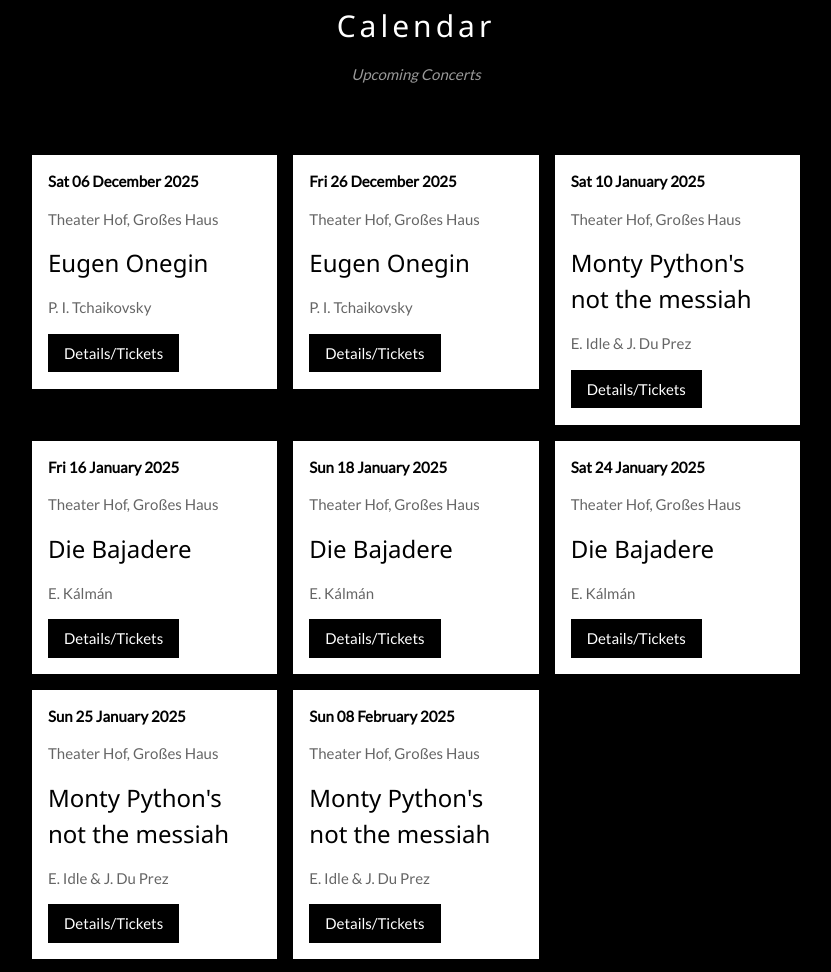
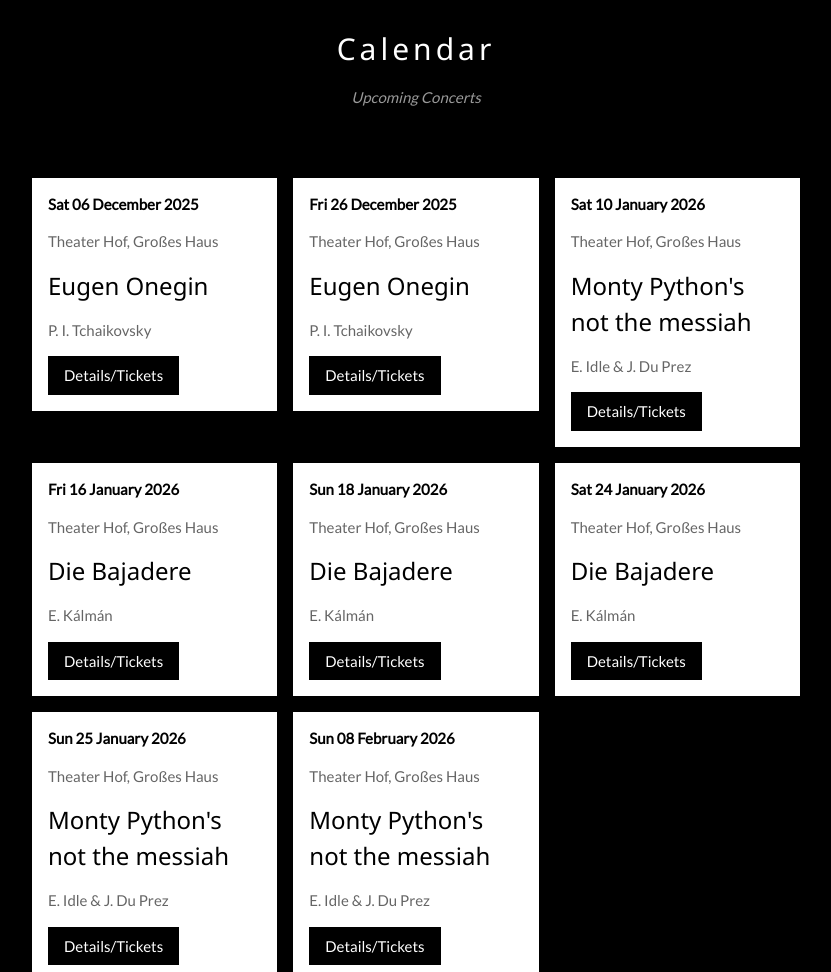
Before and after one commit to rubenhawwer/test1, a plain HTML site: page index.html in a window 1280 px wide. Shown: the part 1627-2599 px from the top of the page, without its empty margins (224-1055 px from the left). Drawn offline with nearby package versions, Linux system fonts and the light colour scheme.

Commit message:
Update index.html

```diff
--- a/index.html
+++ b/index.html
@@ -90,7 +90,7 @@ the Mozarteum Orchestra Salzburg, österreichischen Ensemble für neue Musik (OE
  the Symphony Orchestra of the University Mozarteum, and the Savaria Szimfonikus Zenekar-Orchester. He has also assisted the Vienna Symphony Orchestra and collaborated with the
 theater choirs of the Semperoper Dresden and the Gärtnerplatztheater Munich.  <br> <br/> Currently, Ruben is choral director and Kapellmeister at the Theater Hof (Germany), where he was entrusted
 with the musical direction of <i>Peterchens Mondfahrt</i> and has conducted several performances of various productions, including Bizet’s <i> Les Pêcheurs de Perles </i>and Humperdinck’s <i>Dornröschen</i>.
-He also serves as chief conductor of both the Junges Mozart Orchester and the Mozart Kinderorchester Salzburg.</p>
+He also serves as chief conductor of both the Junges Mozart Orchester and the Mozart Kinderorchester Salzburg, with which he led a concert at the 2025 Salzburger Festspiele.</p>
 
 	</div>
  </div>
@@ -127,7 +127,7 @@ He also serves as chief conductor of both the Junges Mozart Orchester and the Mo
 
 	<div class="w3-third w3-margin-bottom">
           <div class="w3-container w3-white">
-            <p><b>Sat 10 January 2025</b></p>
+            <p><b>Sat 10 January 2026</b></p>
             <p class="w3-opacity">Theater Hof, Großes Haus </p>
             <p> <h3> Monty Python's not the messiah </h3> </p>
 
@@ -138,7 +138,7 @@ He also serves as chief conductor of both the Junges Mozart Orchester and the Mo
 
 	<div class="w3-third w3-margin-bottom">
           <div class="w3-container w3-white">
-            <p><b>Fri 16 January 2025</b></p>
+            <p><b>Fri 16 January 2026</b></p>
             <p class="w3-opacity">Theater Hof, Großes Haus </p>
             <p> <h3>Die Bajadere </h3> </p>
 
@@ -149,7 +149,7 @@ He also serves as chief conductor of both the Junges Mozart Orchester and the Mo
 
 	<div class="w3-third w3-margin-bottom">
           <div class="w3-container w3-white">
-            <p><b>Sun 18 January 2025</b></p>
+            <p><b>Sun 18 January 2026</b></p>
             <p class="w3-opacity">Theater Hof, Großes Haus </p>
             <p> <h3>Die Bajadere </h3> </p>
 
@@ -160,7 +160,7 @@ He also serves as chief conductor of both the Junges Mozart Orchester and the Mo
 
 	<div class="w3-third w3-margin-bottom">
           <div class="w3-container w3-white">
-            <p><b>Sat 24 January 2025</b></p>
+            <p><b>Sat 24 January 2026</b></p>
             <p class="w3-opacity">Theater Hof, Großes Haus </p>
             <p> <h3>Die Bajadere </h3> </p>
 
@@ -171,7 +171,7 @@ He also serves as chief conductor of both the Junges Mozart Orchester and the Mo
 
 	<div class="w3-third w3-margin-bottom">
           <div class="w3-container w3-white">
-            <p><b>Sun 25 January 2025</b></p>
+            <p><b>Sun 25 January 2026</b></p>
             <p class="w3-opacity">Theater Hof, Großes Haus </p>
             <p> <h3> Monty Python's not the messiah </h3> </p>
 
@@ -182,7 +182,7 @@ He also serves as chief conductor of both the Junges Mozart Orchester and the Mo
 
 	<div class="w3-third w3-margin-bottom">
           <div class="w3-container w3-white">
-            <p><b>Sun 08 February 2025</b></p>
+            <p><b>Sun 08 February 2026</b></p>
             <p class="w3-opacity">Theater Hof, Großes Haus </p>
             <p> <h3> Monty Python's not the messiah </h3> </p>
 
```
